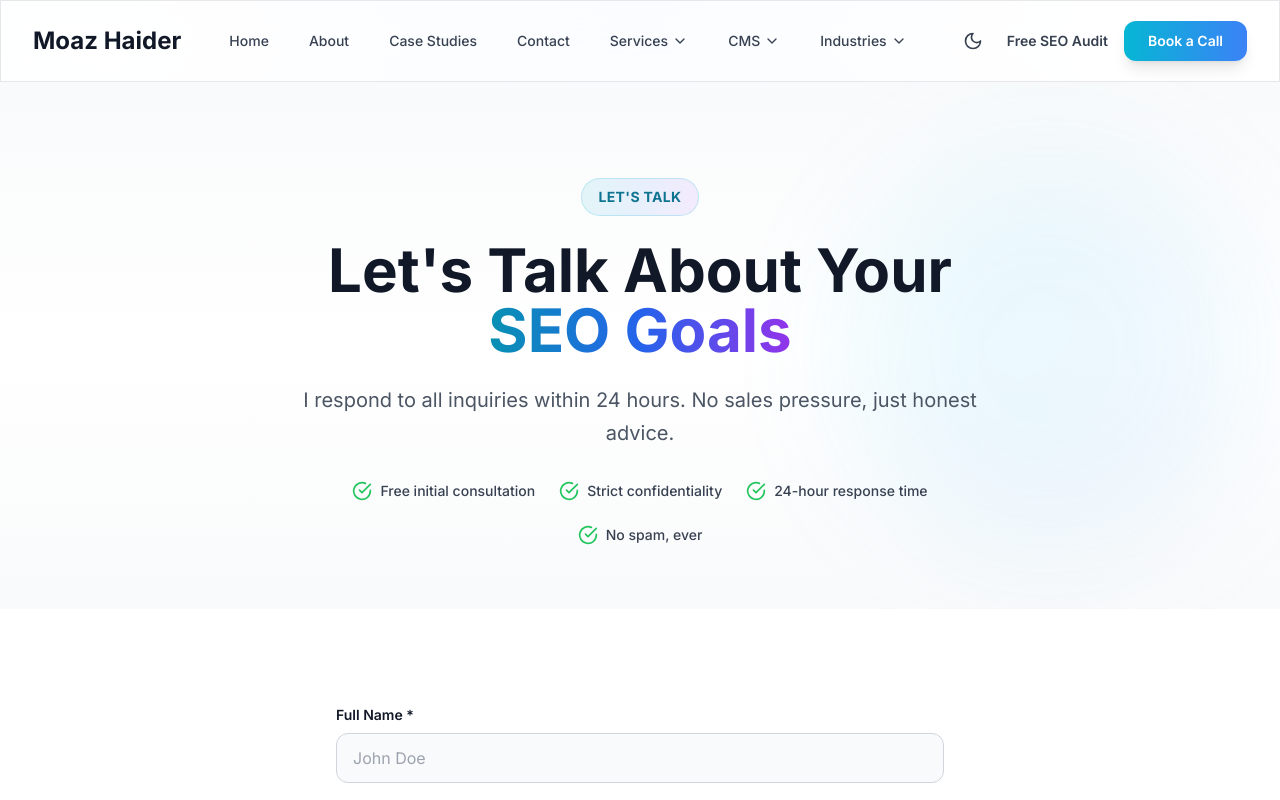
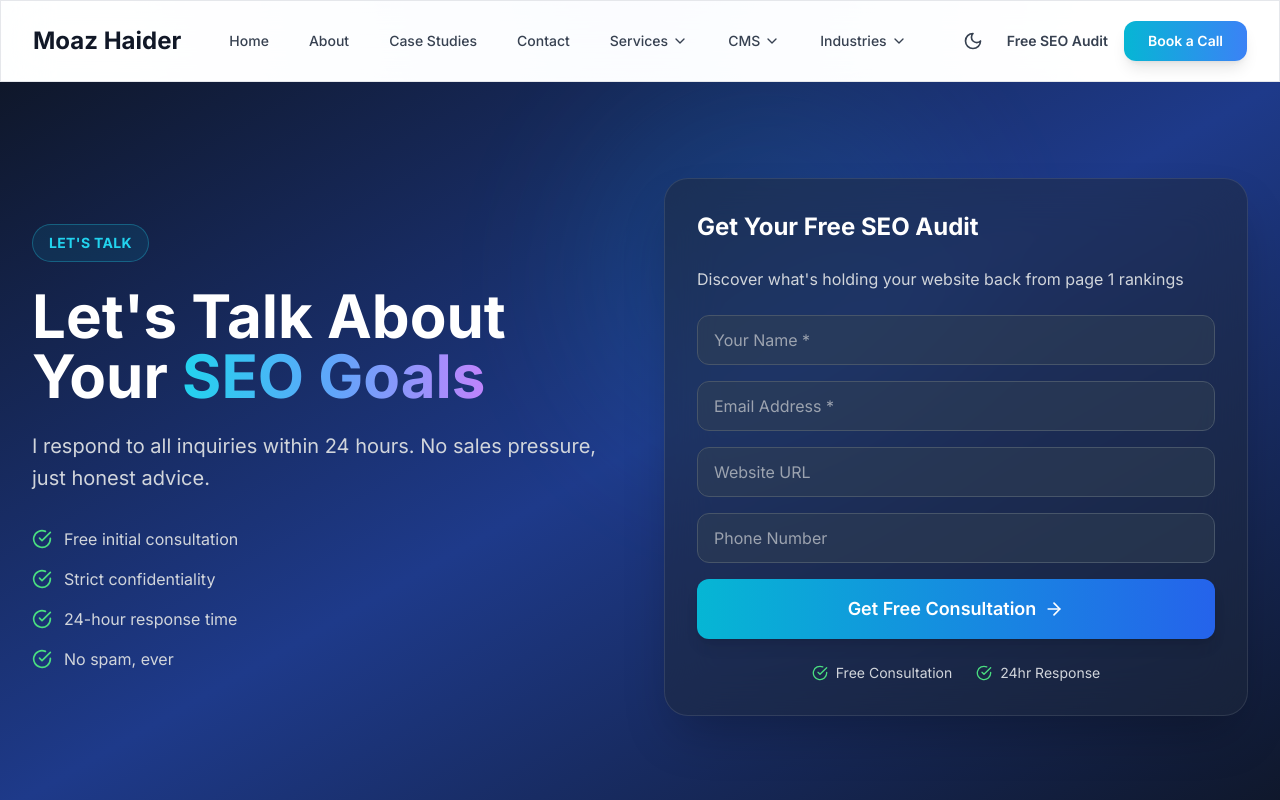
Before and after one commit to MoazHaider8/moazhaider-portfolio, a Next.js app: page /contact in a window 1280 px wide. Shown: the top 800 px of the page. Built offline with nearby package versions, Linux system fonts and the light colour scheme.

Commit message:
Redesign Contact hero with two-column layout - text left, embedded form right

```diff
--- a/app/contact/page.tsx
+++ b/app/contact/page.tsx
@@ -1,6 +1,5 @@
 import { Metadata } from "next";
 import ContactHero from "@/components/contact/ContactHero";
-import ContactForm from "@/components/contact/ContactForm";
 import DirectContact from "@/components/contact/DirectContact";
 import WhatHappensNext from "@/components/contact/WhatHappensNext";
 import ContactFAQ from "@/components/contact/ContactFAQ";
@@ -118,11 +117,8 @@ export default function ContactPage() {
       />
 
       <main className="min-h-screen">
-        {/* Hero Section */}
+        {/* Hero Section with Contact Form */}
         <ContactHero />
-
-        {/* Contact Form Section */}
-        <ContactForm />
 
         {/* Direct Contact Options */}
         <DirectContact />
--- a/components/contact/ContactHero.tsx
+++ b/components/contact/ContactHero.tsx
@@ -1,9 +1,19 @@
 "use client";
 
+import { useState } from "react";
 import { motion } from "framer-motion";
-import { CheckCircle } from "lucide-react";
+import { CheckCircle, ArrowRight, Loader2, Send } from "lucide-react";
 
 export default function ContactHero() {
+  const [formData, setFormData] = useState({
+    name: "",
+    email: "",
+    website: "",
+    phone: "",
+  });
+  const [status, setStatus] = useState<"idle" | "loading" | "success" | "error">("idle");
+  const [message, setMessage] = useState("");
+
   const trustSignals = [
     "Free initial consultation",
     "Strict confidentiality",
@@ -11,9 +21,40 @@ export default function ContactHero() {
     "No spam, ever",
   ];
 
+  const handleSubmit = async (e: React.FormEvent) => {
+    e.preventDefault();
+    setStatus("loading");
+
+    try {
+      const response = await fetch("/api/contact", {
+        method: "POST",
+        headers: { "Content-Type": "application/json" },
+        body: JSON.stringify({
+          ...formData,
+          service: "Contact Form",
+          description: "Contact request from hero form",
+        }),
+      });
+
+      const data = await response.json();
+
+      if (response.ok) {
+        setStatus("success");
+        setMessage("Thanks! I'll respond within 24 hours.");
+        setFormData({ name: "", email: "", website: "", phone: "" });
+      } else {
+        setStatus("error");
+        setMessage(data.message || "Something went wrong. Please try again.");
+      }
+    } catch (error) {
+      setStatus("error");
+      setMessage("Network error. Please try again.");
+    }
+  };
+
   return (
-    <section className="relative pt-24 pb-16 overflow-hidden bg-gradient-to-b from-gray-50 via-white to-gray-50 dark:from-gray-900 dark:via-gray-900 dark:to-gray-800">
-      {/* Gradient Orb */}
+    <section className="relative pt-24 pb-24 overflow-hidden bg-gradient-to-br from-slate-900 via-blue-900 to-slate-900">
+      {/* Animated Background */}
       <motion.div
         animate={{
           scale: [1, 1.2, 1],
@@ -23,53 +64,168 @@ export default function ContactHero() {
           duration: 8,
           repeat: Infinity,
         }}
-        className="absolute top-20 right-10 w-96 h-96 bg-gradient-to-br from-cyan-400/30 to-blue-400/30 dark:from-cyan-600/20 dark:to-blue-600/20 rounded-full blur-3xl"
+        className="absolute top-0 right-1/4 w-96 h-96 bg-gradient-to-br from-cyan-500/30 to-blue-500/30 rounded-full blur-3xl"
       />
 
-      <div className="mx-auto max-w-3xl px-4 sm:px-6 lg:px-8 relative z-10">
+      <div className="mx-auto max-w-7xl px-4 sm:px-6 lg:px-8 relative z-10">
+        <div className="grid lg:grid-cols-2 gap-12 items-center">
+          {/* Left Side - Text Content */}
           <motion.div
-          initial={{ opacity: 0, y: 30 }}
-          animate={{ opacity: 1, y: 0 }}
+            initial={{ opacity: 0, x: -30 }}
+            animate={{ opacity: 1, x: 0 }}
             transition={{ duration: 0.6 }}
-          className="text-center"
           >
             {/* Badge */}
-          <div className="inline-flex items-center gap-2 px-4 py-2 mb-6 rounded-full bg-gradient-to-r from-cyan-500/10 via-blue-500/10 to-purple-500/10 border border-cyan-500/20 dark:border-cyan-400/30">
-            <span className="text-sm font-bold text-cyan-700 dark:text-cyan-400 uppercase tracking-wide">
+            <div className="inline-flex items-center gap-2 px-4 py-2 mb-6 rounded-full bg-cyan-500/10 border border-cyan-400/30">
+              <span className="text-sm font-bold text-cyan-400 uppercase tracking-wide">
                 Let's Talk
               </span>
             </div>
 
             {/* H1 */}
-          <h1 className="text-4xl sm:text-5xl lg:text-6xl font-bold text-gray-900 dark:text-white mb-6 leading-tight">
+            <h1 className="text-4xl sm:text-5xl lg:text-6xl font-bold text-white mb-6 leading-tight">
               Let's Talk About Your{" "}
-            <span className="bg-gradient-to-r from-cyan-600 via-blue-600 to-purple-600 bg-clip-text text-transparent">
+              <span className="bg-gradient-to-r from-cyan-400 via-blue-400 to-purple-400 bg-clip-text text-transparent">
                 SEO Goals
               </span>
             </h1>
 
             {/* Subheading */}
-          <p className="text-xl text-gray-600 dark:text-gray-300 mb-8 leading-relaxed">
+            <p className="text-xl text-gray-300 mb-8 leading-relaxed">
               I respond to all inquiries within 24 hours. No sales pressure, just
               honest advice.
             </p>
 
             {/* Trust signals */}
-          <div className="flex flex-wrap justify-center gap-6">
+            <div className="space-y-4">
               {trustSignals.map((signal, index) => (
                 <motion.div
                   key={index}
-                initial={{ opacity: 0, y: 20 }}
-                animate={{ opacity: 1, y: 0 }}
+                  initial={{ opacity: 0, x: -20 }}
+                  animate={{ opacity: 1, x: 0 }}
                   transition={{ delay: 0.3 + index * 0.1 }}
-                className="flex items-center gap-2 text-gray-700 dark:text-gray-300"
+                  className="flex items-center gap-3"
                 >
-                <CheckCircle className="w-5 h-5 text-green-500" />
-                <span className="text-sm font-medium">{signal}</span>
+                  <CheckCircle className="w-5 h-5 text-green-400 flex-shrink-0" />
+                  <span className="text-base text-gray-300">{signal}</span>
                 </motion.div>
               ))}
             </div>
           </motion.div>
+
+          {/* Right Side - Contact Form */}
+          <motion.div
+            initial={{ opacity: 0, x: 30 }}
+            animate={{ opacity: 1, x: 0 }}
+            transition={{ duration: 0.6, delay: 0.2 }}
+            className="relative"
+          >
+            <div className="p-8 rounded-3xl bg-slate-800/50 backdrop-blur-xl border border-white/10 shadow-2xl">
+              <h2 className="text-2xl font-bold text-white mb-6">
+                Get Your Free SEO Audit
+              </h2>
+              <p className="text-gray-300 mb-6">
+                Discover what's holding your website back from page 1 rankings
+              </p>
+
+              <form onSubmit={handleSubmit} className="space-y-4">
+                <div>
+                  <input
+                    type="text"
+                    placeholder="Your Name *"
+                    value={formData.name}
+                    onChange={(e) => setFormData({ ...formData, name: e.target.value })}
+                    required
+                    className="w-full px-4 py-3 rounded-xl bg-slate-700/50 border border-slate-600 text-white placeholder-gray-400 focus:outline-none focus:ring-2 focus:ring-cyan-500 focus:border-transparent transition-all"
+                  />
+                </div>
+
+                <div>
+                  <input
+                    type="email"
+                    placeholder="Email Address *"
+                    value={formData.email}
+                    onChange={(e) => setFormData({ ...formData, email: e.target.value })}
+                    required
+                    className="w-full px-4 py-3 rounded-xl bg-slate-700/50 border border-slate-600 text-white placeholder-gray-400 focus:outline-none focus:ring-2 focus:ring-cyan-500 focus:border-transparent transition-all"
+                  />
+                </div>
+
+                <div>
+                  <input
+                    type="url"
+                    placeholder="Website URL"
+                    value={formData.website}
+                    onChange={(e) => setFormData({ ...formData, website: e.target.value })}
+                    className="w-full px-4 py-3 rounded-xl bg-slate-700/50 border border-slate-600 text-white placeholder-gray-400 focus:outline-none focus:ring-2 focus:ring-cyan-500 focus:border-transparent transition-all"
+                  />
+                </div>
+
+                <div>
+                  <input
+                    type="tel"
+                    placeholder="Phone Number"
+                    value={formData.phone}
+                    onChange={(e) => setFormData({ ...formData, phone: e.target.value })}
+                    className="w-full px-4 py-3 rounded-xl bg-slate-700/50 border border-slate-600 text-white placeholder-gray-400 focus:outline-none focus:ring-2 focus:ring-cyan-500 focus:border-transparent transition-all"
+                  />
+                </div>
+
+                <button
+                  type="submit"
+                  disabled={status === "loading"}
+                  className="w-full py-4 px-6 rounded-xl bg-gradient-to-r from-cyan-500 to-blue-600 text-white font-semibold text-lg shadow-lg hover:shadow-cyan-500/50 transition-all hover:scale-105 disabled:opacity-50 disabled:cursor-not-allowed flex items-center justify-center gap-2"
+                >
+                  {status === "loading" ? (
+                    <>
+                      <Loader2 className="w-5 h-5 animate-spin" />
+                      Sending...
+                    </>
+                  ) : (
+                    <>
+                      Get Free Consultation
+                      <ArrowRight className="w-5 h-5" />
+                    </>
+                  )}
+                </button>
+              </form>
+
+              {/* Status Messages */}
+              {status === "success" && (
+                <motion.div
+                  initial={{ opacity: 0, y: 10 }}
+                  animate={{ opacity: 1, y: 0 }}
+                  className="mt-4 p-4 rounded-xl bg-green-500/20 border border-green-500/30 flex items-center gap-3"
+                >
+                  <CheckCircle className="w-5 h-5 text-green-400" />
+                  <p className="text-green-200 text-sm">{message}</p>
+                </motion.div>
+              )}
+
+              {status === "error" && (
+                <motion.div
+                  initial={{ opacity: 0, y: 10 }}
+                  animate={{ opacity: 1, y: 0 }}
+                  className="mt-4 p-4 rounded-xl bg-red-500/20 border border-red-500/30"
+                >
+                  <p className="text-red-200 text-sm">{message}</p>
+                </motion.div>
+              )}
+
+              {/* Trust Signals */}
+              <div className="mt-6 flex items-center justify-center gap-6 text-sm">
+                <div className="flex items-center gap-2">
+                  <CheckCircle className="w-4 h-4 text-green-400" />
+                  <span className="text-gray-300">Free Consultation</span>
+                </div>
+                <div className="flex items-center gap-2">
+                  <CheckCircle className="w-4 h-4 text-green-400" />
+                  <span className="text-gray-300">24hr Response</span>
+                </div>
+              </div>
+            </div>
+          </motion.div>
+        </div>
       </div>
     </section>
   );
```
Lines whose indentation alone changed are shown as unchanged.
